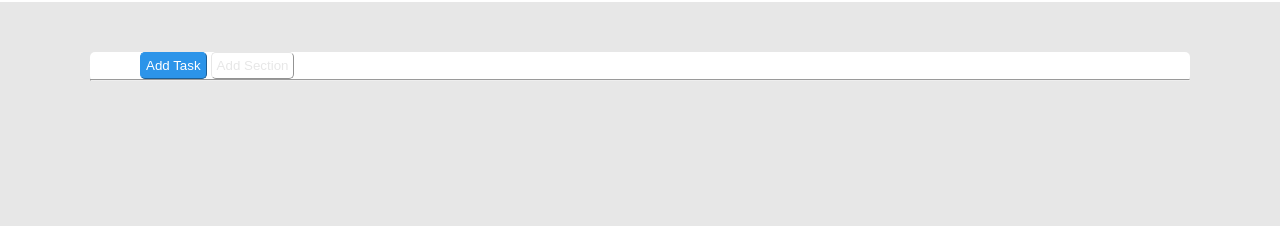
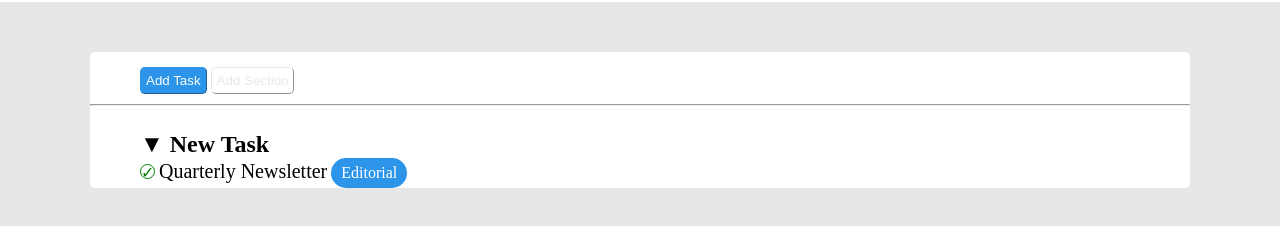
Before and after one commit to simone-danzeri/html-css-toboolist, a plain HTML site: page index.html in a window 1280 px wide. Shown: the part 62-288 px from the top of the page. Drawn offline with Linux system fonts and the light colour scheme.

Commit message:
feat: add new task section - html/css

```diff
--- a/index.html
+++ b/index.html
@@ -26,6 +26,14 @@
         </nav>
         <hr>
         <!-- /sezione con i due pulsanti-->
+        <!-- New Task -->
+        <section>
+            <h2>&#9660 New Task</h2>
+            <div class="circle circle-done">&check;</div>
+            <span class="nomi">Quarterly Newsletter</span>
+            <span class="tag tag-blue">Editorial</span>
+
+        </section>
     </div>
 </body>
 </html>
--- a/style.css
+++ b/style.css
@@ -27,6 +27,10 @@ header{
     margin-top: 50px;
     border-radius: 5px;
 }
+nav{
+    padding-top: 15px;
+    padding-bottom: 10px;
+}
 .bt{
     margin-left: 50px;
     border-radius: 5px;
@@ -47,3 +51,42 @@ header{
 hr{
     color: #e7e7e7;
 }
+section{
+    margin-left: 50px;
+    padding-top: 25px;
+}
+h2{
+    font-weight: bold;
+}
+.circle{
+    display: inline-block;
+    border: 1px solid black;
+    height: 15px;
+    width: 15px;
+    border-radius: 100%;
+    text-align: center;
+    line-height: 15px;
+}
+.circle-done{
+    border-color: green;
+    color: green;
+    display: inline-block;
+}
+.circle-wrong{
+    border-color: red;
+    color: red;
+}
+.nomi{
+    font-size: 20px;
+    font-weight: 500;
+}
+.tag{
+    border-radius: 16px;
+    padding: 6px 10px;
+    display: inline-block;
+    color: #ffffff;
+    background-color: rgb(44, 148, 233);
+}
+.tag-blue{
+    background-color: rgb(44, 148, 233);
+}
```
